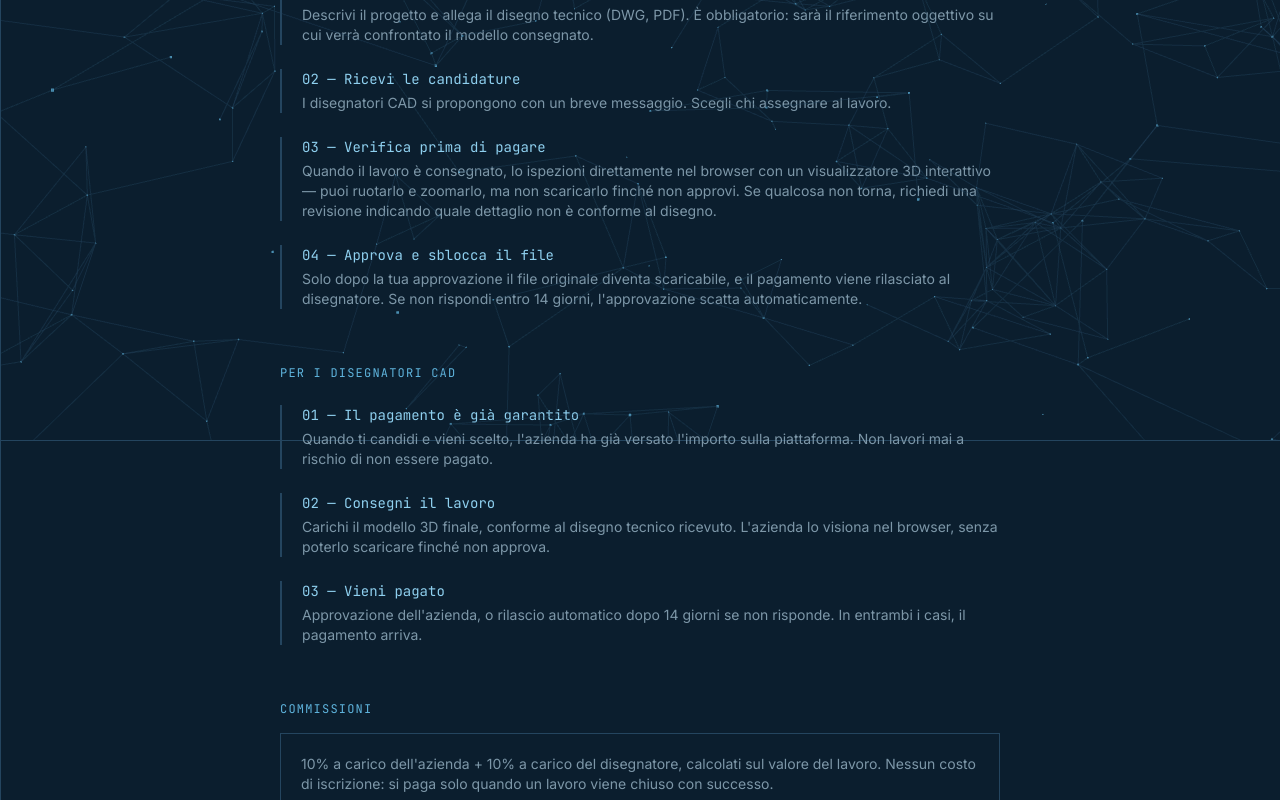
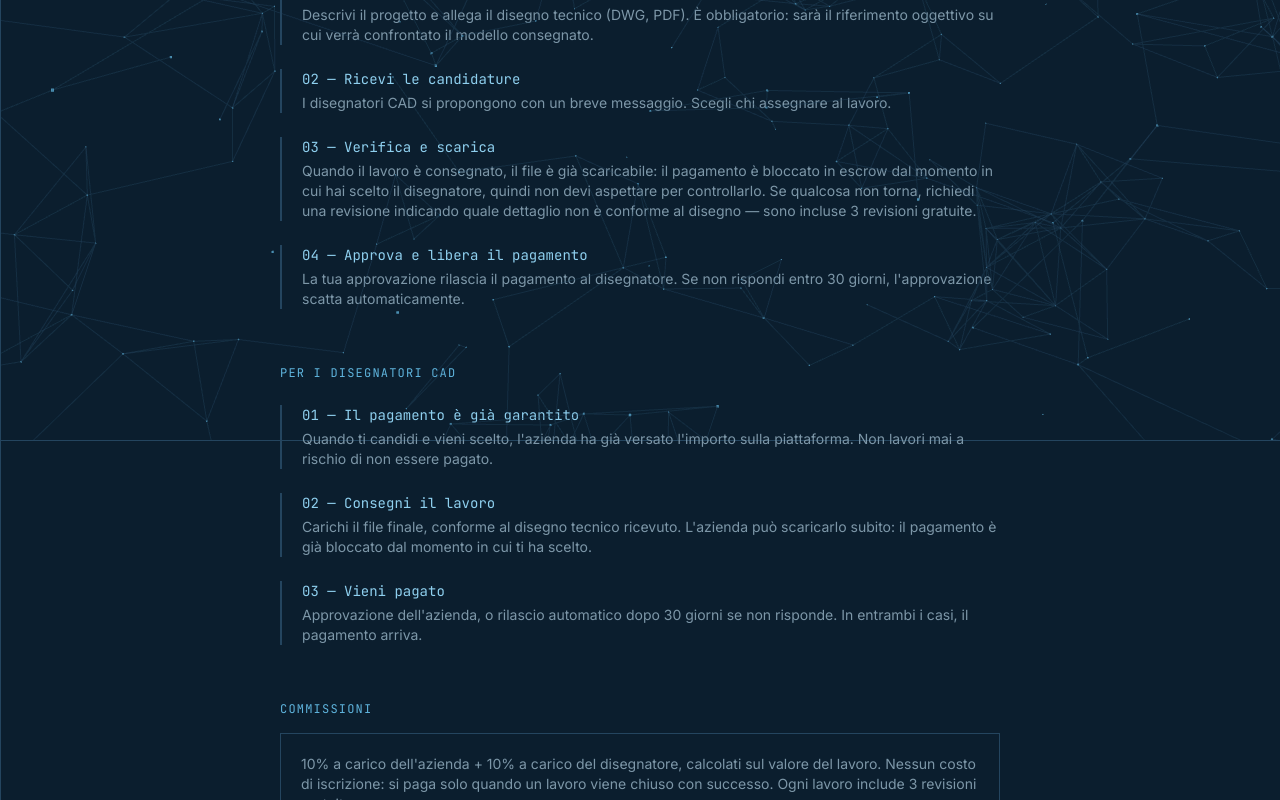
Before and after one commit to edgarlaini/Verificad, a Next.js app: page /come-funziona in a window 1280 px wide. Shown: the part 360-1160 px from the top of the page. Built offline with nearby package versions, Linux system fonts and the light colour scheme; no server answers.

Commit message:
Add files via upload

```diff
--- a/app/come-funziona/page.tsx
+++ b/app/come-funziona/page.tsx
@@ -29,20 +29,19 @@ export default function ComeFunziona() {
             </p>
           </li>
           <li className="border-l-2 border-[var(--blueprint-line)] pl-5">
-            <p className="font-mono-cad text-sm text-[var(--blueprint-accent-strong)] mb-1">03 — Verifica prima di pagare</p>
+            <p className="font-mono-cad text-sm text-[var(--blueprint-accent-strong)] mb-1">03 — Verifica e scarica</p>
             <p className="text-sm text-[var(--blueprint-text-dim)]">
-              Quando il lavoro è consegnato, lo ispezioni direttamente nel browser con un
-              visualizzatore 3D interattivo — puoi ruotarlo e zoomarlo, ma non scaricarlo finché
-              non approvi. Se qualcosa non torna, richiedi una revisione indicando quale dettaglio
-              non è conforme al disegno.
+              Quando il lavoro è consegnato, il file è già scaricabile: il pagamento è bloccato in
+              escrow dal momento in cui hai scelto il disegnatore, quindi non devi aspettare per
+              controllarlo. Se qualcosa non torna, richiedi una revisione indicando quale dettaglio
+              non è conforme al disegno — sono incluse 3 revisioni gratuite.
             </p>
           </li>
           <li className="border-l-2 border-[var(--blueprint-line)] pl-5">
-            <p className="font-mono-cad text-sm text-[var(--blueprint-accent-strong)] mb-1">04 — Approva e sblocca il file</p>
+            <p className="font-mono-cad text-sm text-[var(--blueprint-accent-strong)] mb-1">04 — Approva e libera il pagamento</p>
             <p className="text-sm text-[var(--blueprint-text-dim)]">
-              Solo dopo la tua approvazione il file originale diventa scaricabile, e il pagamento
-              viene rilasciato al disegnatore. Se non rispondi entro 14 giorni, l&apos;approvazione
-              scatta automaticamente.
+              La tua approvazione rilascia il pagamento al disegnatore. Se non rispondi entro 30
+              giorni, l&apos;approvazione scatta automaticamente.
             </p>
           </li>
         </ol>
@@ -63,14 +62,14 @@ export default function ComeFunziona() {
           <li className="border-l-2 border-[var(--blueprint-line)] pl-5">
             <p className="font-mono-cad text-sm text-[var(--blueprint-accent-strong)] mb-1">02 — Consegni il lavoro</p>
             <p className="text-sm text-[var(--blueprint-text-dim)]">
-              Carichi il modello 3D finale, conforme al disegno tecnico ricevuto. L&apos;azienda lo
-              visiona nel browser, senza poterlo scaricare finché non approva.
+              Carichi il file finale, conforme al disegno tecnico ricevuto. L&apos;azienda può
+              scaricarlo subito: il pagamento è già bloccato dal momento in cui ti ha scelto.
             </p>
           </li>
           <li className="border-l-2 border-[var(--blueprint-line)] pl-5">
             <p className="font-mono-cad text-sm text-[var(--blueprint-accent-strong)] mb-1">03 — Vieni pagato</p>
             <p className="text-sm text-[var(--blueprint-text-dim)]">
-              Approvazione dell&apos;azienda, o rilascio automatico dopo 14 giorni se non risponde.
+              Approvazione dell&apos;azienda, o rilascio automatico dopo 30 giorni se non risponde.
               In entrambi i casi, il pagamento arriva.
             </p>
           </li>
@@ -85,7 +84,7 @@ export default function ComeFunziona() {
           <p className="text-sm text-[var(--blueprint-text-dim)]">
             10% a carico dell&apos;azienda + 10% a carico del disegnatore, calcolati sul valore del
             lavoro. Nessun costo di iscrizione: si paga solo quando un lavoro viene chiuso con
-            successo.
+            successo. Ogni lavoro include 3 revisioni gratuite.
           </p>
         </div>
       </section>
--- a/app/lavori/[id]/page.tsx
+++ b/app/lavori/[id]/page.tsx
@@ -90,7 +90,7 @@ export default async function DettaglioLavoro({
           </div>
         </dl>
         <p className="text-xs text-[var(--blueprint-text-dim)] mt-4">
-          fondi bloccati in escrow fino ad approvazione consegna, o rilascio automatico dopo 14 giorni.
+          fondi bloccati in escrow fino ad approvazione consegna, o rilascio automatico dopo 30 giorni. Includono 3 revisioni gratuite.
         </p>
       </div>
 
@@ -110,7 +110,7 @@ export default async function DettaglioLavoro({
         dataConsegna={lavoro.dataConsegna}
         motivoRevisione={lavoro.motivoRevisione}
         giorniRimanenti={
-          lavoro.dataConsegna ? giorniRimanentiRevisione(lavoro.dataConsegna) : 14
+          lavoro.dataConsegna ? giorniRimanentiRevisione(lavoro.dataConsegna) : 30
         }
       />
     </main>
--- a/app/lavori/nuovo/page.tsx
+++ b/app/lavori/nuovo/page.tsx
@@ -168,6 +168,9 @@ export default function NuovoLavoro() {
             <span>di cui commissione piattaforma (10%)</span>
             <span>€{split.commissioneAzienda.toFixed(2)}</span>
           </div>
+          <p className="text-xs font-mono-cad text-[var(--blueprint-text-dim)] mt-3 pt-3 border-t border-[var(--blueprint-line)]">
+            3 revisioni gratuite incluse nel prezzo.
+          </p>
         </div>
 
         {errore && (
--- a/lib/data.ts
+++ b/lib/data.ts
@@ -50,7 +50,7 @@ export interface Candidatura {
   creatoIl: string;
 }
 
-const GIORNI_APPROVAZIONE_AUTOMATICA = 14;
+const GIORNI_APPROVAZIONE_AUTOMATICA = 30;
 
 function scadenzaSuperata(dataConsegna: string): boolean {
   const consegnata = new Date(dataConsegna);
```
